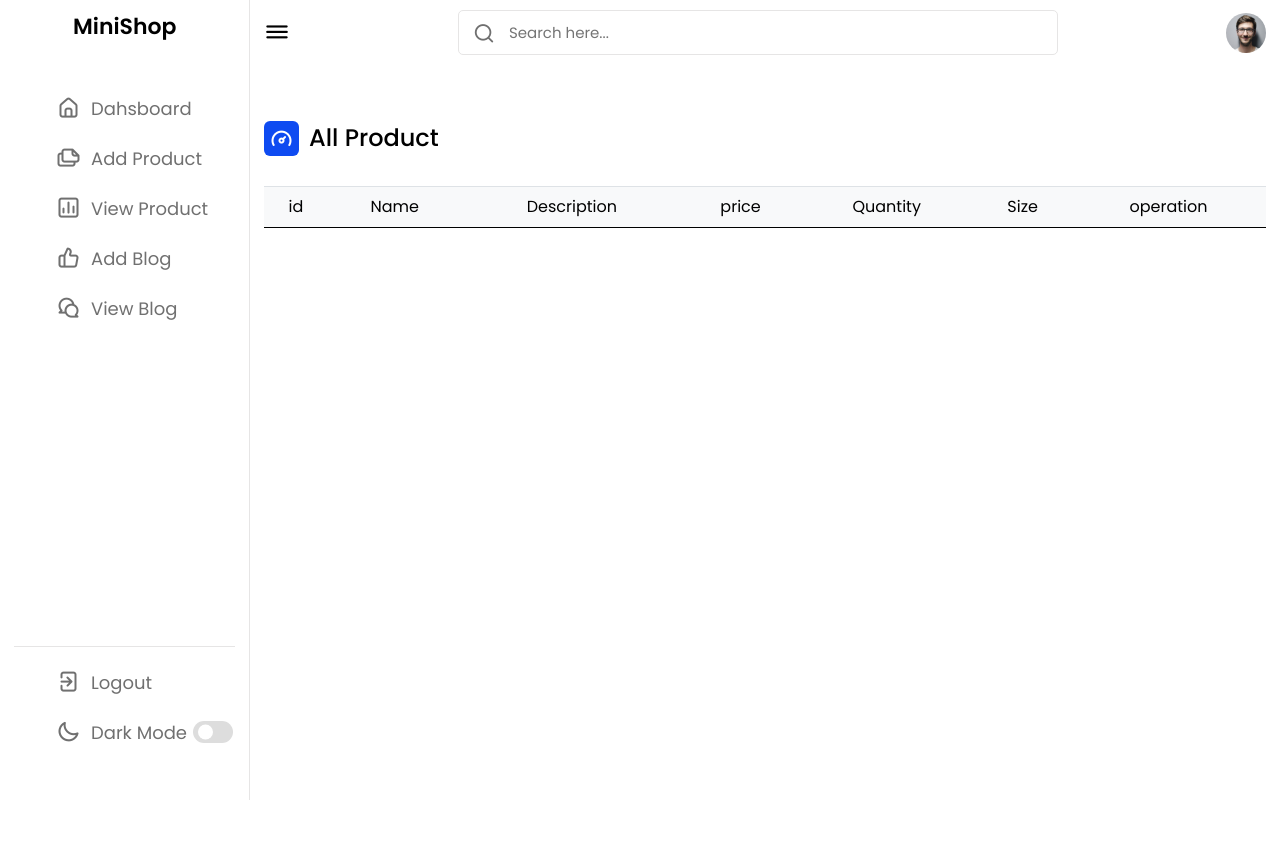
After one commit to mohamedA122ouz/dotnet, an ASP.NET Core app: template supports/Views/Dashboard/GetAllData.cshtml in a window 1280 px wide. The commit adds this page. Run offline with ASP.NET Core 8, Linux system fonts and the light colour scheme; the template is opened without the code that fills it, so the values that code supplies are empty; style sheets or scripts are compiled from the project's sources.

Commit message:
fix issues

```diff
--- /dev/null
+++ b/supports/Views/Dashboard/GetAllData.cshtml
@@ -0,0 +1,55 @@
+@model IEnumerable<Product>
+@{
+	Layout = "_DashboardLayout";
+}
+<div class="overview">
+    <div class="title">
+        <i class="uil uil-tachometer-fast-alt"></i>
+        <span class="text">All Product</span>
+    </div>
+</div>
+<div>
+    <table class="table table-striped">
+        <thead>
+            <tr>
+                <td class="table-light">id</td>
+                <td class="table-light">Name</td>
+                <td class="table-light">Description</td>
+                <td class="table-light">price</td>
+                <td class="table-light">Quantity</td>
+                <td class="table-light">Size</td>
+                <td class="table-light">operation</td>
+
+            </tr>
+        </thead>
+        <tbody>
+            @foreach(var item in Model) {
+
+            <tr>
+                <td>@item.ID</td>
+                <td>@item.Name</td>
+                <td>@item.Description</td>
+                <td>@item.Price</td>
+                <td>@item.Quantity</td>
+                <td>@item.enableSize</td>
+                <td>
+
+
+                    <a class="btn btn-success" role="button"asp-action="edit" asp-route-id=@item.ID >
+                        <span class="material-symbols-outlined">
+                            edit
+                        </span>
+                    </a>
+                    <a class="btn btn-danger " role="button" asp-action="remove" asp-route-id=@item.ID>
+                        <span class="material-symbols-outlined">
+                            delete
+                        </span>
+                    </a>
+                </td>
+
+            </tr>
+            }
+        </tbody>
+    </table>
+
+</div>
--- a/supports/Views/Shared/_DashboardLayout.cshtml
+++ b/supports/Views/Shared/_DashboardLayout.cshtml
@@ -37,7 +37,7 @@
                     <i class="uil uil-files-landscapes"></i>
                     <span class="link-name" >Add Product</span>
                 </a></li>
-                <li><a href="#">
+                <li><a asp-action="GetAllData">
                     <i class="uil uil-chart"></i>
                     <span class="link-name">View Product</span>
                 </a></li>
```
Also changed, not shown: supports/Controllers/DashboardController.cs (+38 -4 lines), 8 other files.
